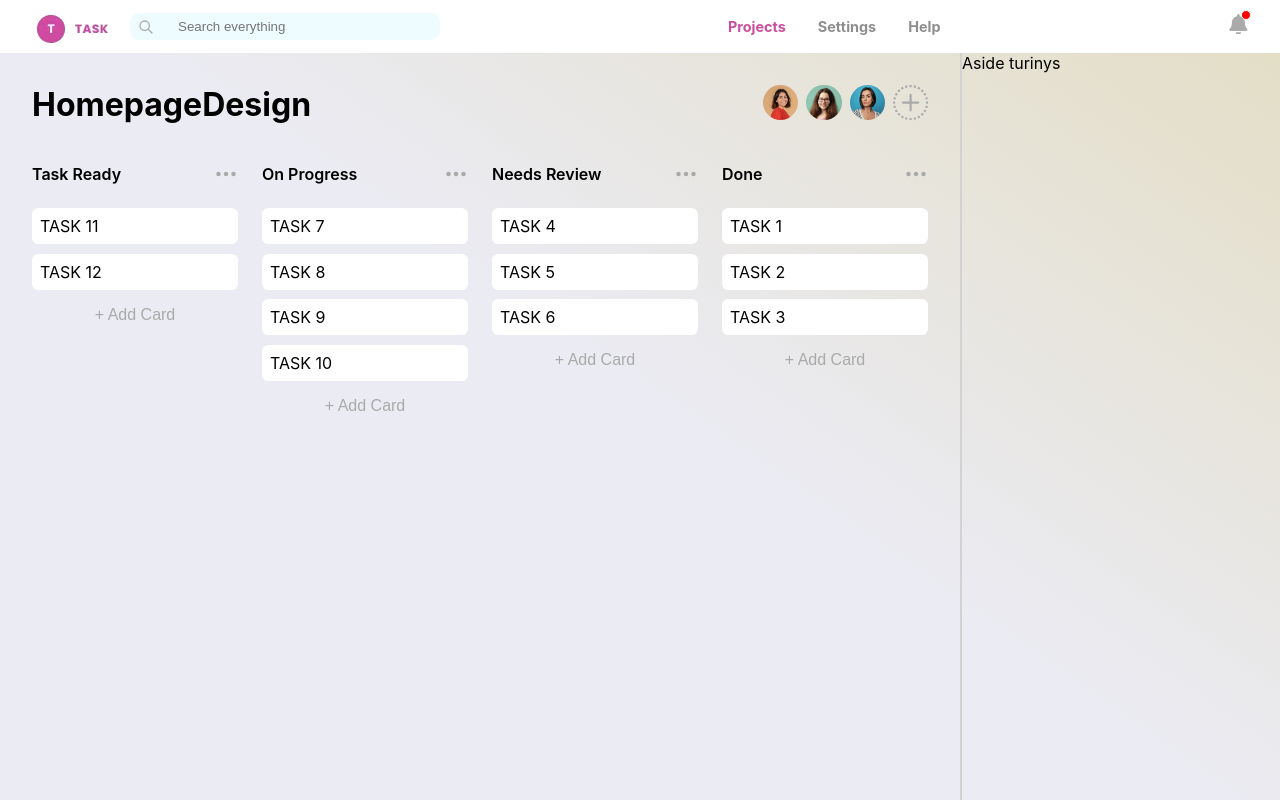
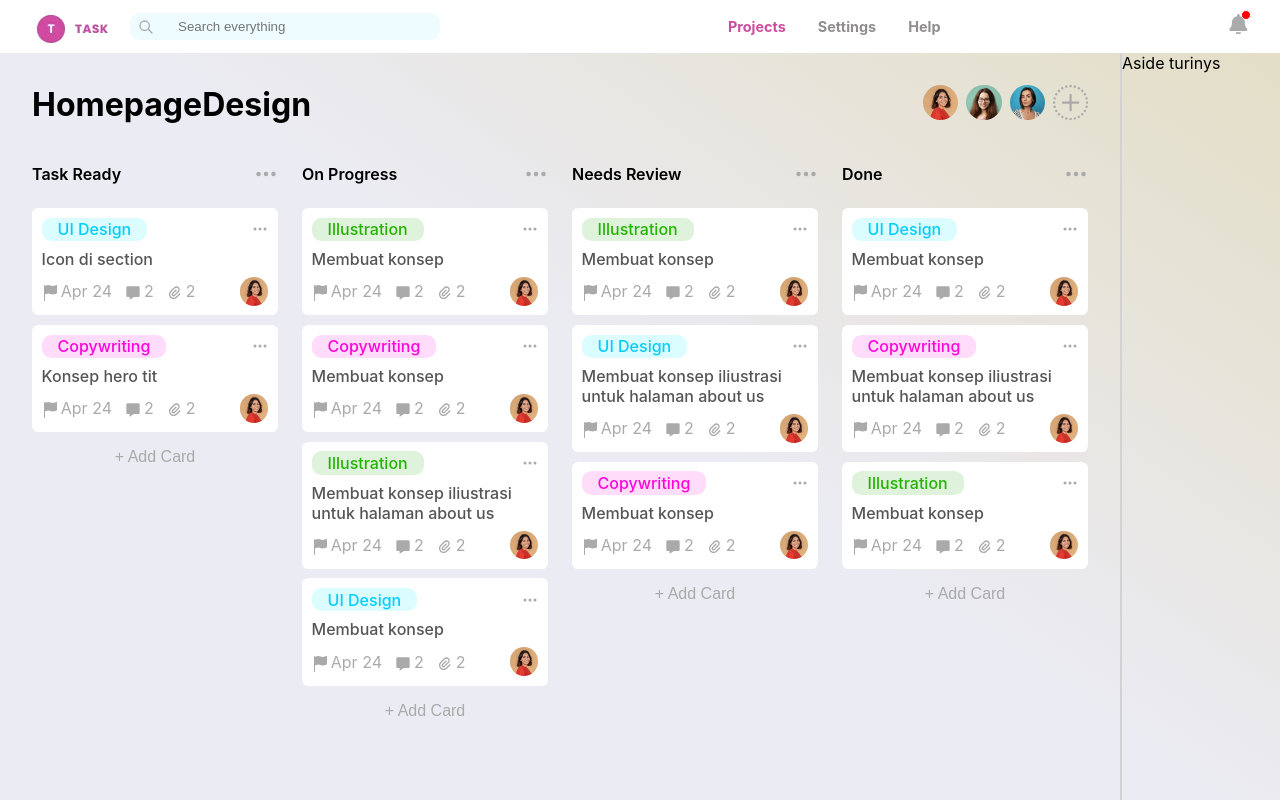
Before and after one commit to Gintaras68/web-dev-11-todo-cra, a React (Create React App) app: page / in a window 1280 px wide. Built offline with nearby package versions, Linux system fonts and the light colour scheme.

Commit message:
Component TaskCard - detailed task card (particaly)

```diff
--- a/src/App.css
+++ b/src/App.css
@@ -1,7 +1,7 @@
 .App {
   min-height: 100vh;
   display: grid;
-  grid-template-columns: 1fr 20rem;
+  grid-template-columns: 1fr 10rem;
   grid-template-rows: auto 1fr;
   grid-template-areas:
     'header header'
--- a/src/App.jsx
+++ b/src/App.jsx
@@ -12,14 +12,14 @@ function App() {
 
   const data = [
     {id: 1, tag: 'UI Design', task: 'Membuat konsep', createdAt: 1777053910803, userID: 1, stage: 'done'},
-    {id: 2, tag: 'Copywriting', task: 'Membuat konsep', createdAt: 1777053910803, userID: 2, stage: 'done'},
+    {id: 2, tag: 'Copywriting', task: 'Membuat konsep iliustrasi untuk halaman about us', createdAt: 1777053910803, userID: 2, stage: 'done'},
     {id: 3, tag: 'Illustration', task: 'Membuat konsep', createdAt: 1777053910803, userID: 3, stage: 'done'},
     {id: 4, tag: 'Illustration', task: 'Membuat konsep', createdAt: 1777053910803, userID: 3, stage: 'review'},
-    {id: 5, tag: 'UI Design', task: 'Membuat konsep', createdAt: 1777053910803, userID: 1, stage: 'review'},
+    {id: 5, tag: 'UI Design', task: 'Membuat konsep iliustrasi untuk halaman about us', createdAt: 1777053910803, userID: 1, stage: 'review'},
     {id: 6, tag: 'Copywriting', task: 'Membuat konsep', createdAt: 1777053910803, userID: 2, stage: 'review'},
     {id: 7, tag: 'Illustration', task: 'Membuat konsep', createdAt: 1777053910803, userID: 3, stage: 'progress'},
     {id: 8, tag: 'Copywriting', task: 'Membuat konsep', createdAt: 1777053910803, userID: 2, stage: 'progress'},
-    {id: 9, tag: 'Illustration', task: 'Membuat konsep', createdAt: 1777053910803, userID: 3, stage: 'progress'},
+    {id: 9, tag: 'Illustration', task: 'Membuat konsep iliustrasi untuk halaman about us', createdAt: 1777053910803, userID: 3, stage: 'progress'},
     {id: 10, tag: 'UI Design', task: 'Membuat konsep', createdAt: 1777053910803, userID: 1, stage: 'progress'},
     {id: 11, tag: 'UI Design', task: 'Icon  di section', createdAt: 1777053910803, userID: 1, stage: 'ready'},
     {id: 12, tag: 'Copywriting', task: 'Konsep hero tit', createdAt: 1777053910803, userID: 2, stage: 'ready'},
--- a/src/components/main/Column.jsx
+++ b/src/components/main/Column.jsx
@@ -1,8 +1,8 @@
 import { BsThreeDots } from 'react-icons/bs';
 import style from './Column.module.css';
+import TaskCard from './TaskCard';
 
 function Column({ title, tasks }) {
-  console.log(tasks);
 
   return (
     <div className={style.column}>
@@ -12,7 +12,8 @@ function Column({ title, tasks }) {
       </div>
 
       <ul className={style.tasksList}>
-        { tasks.map(task => <li key={task.id}><div className={style.taskCard}>TASK {task.id}</div></li>) }
+        {/* { tasks.map(task => <li key={task.id}><div className={style.taskCard}>TASK {task.id}</div></li>) } */}
+        { tasks.map(taskObj => <TaskCard key={taskObj.id} data={taskObj} />) }
       </ul>
 
       <button className={style.addCardBtn} type="button">+ Add Card</button>
--- a/src/components/main/Column.module.css
+++ b/src/components/main/Column.module.css
@@ -25,12 +25,6 @@
   gap: 0.6rem;
 }
 
-.taskCard {
-  padding: 0.5rem;
-  border-radius: 0.4rem;
-  background-color: white;
-}
-
 .addCardBtn {
   align-self: center;
   color: #aaa;
--- /dev/null
+++ b/src/components/main/TaskCard.jsx
@@ -0,0 +1,61 @@
+import style from './TaskCard.module.css';
+import userPhoto from './../../img/users/user-1.jpg';
+import { BsFlagFill, BsThreeDots } from 'react-icons/bs';
+import { BiSolidMessage } from 'react-icons/bi';
+import { RiAttachment2 } from 'react-icons/ri';
+
+function TaskCard({ data }) {
+  const { tag, task, createdAt, userID } = data;
+
+  // chose color class for category
+  let tagClass = '';
+  if (tag === 'Copywriting') {
+    tagClass = style.cardTag_red;
+  } else if (tag === 'UI Design') {
+    tagClass = style.cardTag_blue;
+  } else if (tag === 'Illustration') {
+    tagClass = style.cardTag_green;
+  }
+
+  // Get Date string
+  const date = new Date(createdAt);
+  const foramtedDate = date.toLocaleDateString('en-US', {
+    month: 'short',
+    day: 'numeric'
+  });
+
+
+  return (
+    <li>
+      <article className={style.taskCard}>
+        <header className={style.cardHeader}>
+          <p className={`${style.cardTag} ${tagClass}`}>{tag}</p>
+          <BsThreeDots />
+        </header>
+
+        <p className={style.cardTask}>{task}</p>
+
+        <footer className={style.cardFooter}>
+          <div className={style.cardInfo}>
+            <div className={style.cardDate}>
+              <BsFlagFill />
+              <p>{foramtedDate}</p>
+            </div>
+            <div className={style.cardNotes}>
+              <BiSolidMessage />
+              <p>2</p>
+            </div>
+            <div className={style.cardAttashed}>
+              <RiAttachment2 />
+              <p>2</p>
+            </div>
+          </div>
+
+          <img className={style.avatar} src={userPhoto} alt="Avatar" />
+        </footer>
+      </article>
+    </li>
+  );
+}
+
+export default TaskCard;
--- /dev/null
+++ b/src/components/main/TaskCard.module.css
@@ -0,0 +1,60 @@
+.taskCard {
+  padding: 0.6rem;
+  display: grid;
+  gap: 0.5rem;
+  border-radius: 0.4rem;
+  background-color: white;
+  p {
+    margin: 0;
+  }
+}
+
+.cardHeader,
+.cardFooter {
+  display: flex;
+  justify-content: space-between;
+  align-items: center;
+  color: #aaa;
+}
+
+.cardTag {
+  color: rgb(92, 92, 92);
+  font-weight: 500;
+  background-color: rgba(110, 110, 110, 0.137);
+  padding: 0.1rem 1rem;
+  border-radius: 0.6rem;
+
+}
+.cardTag_blue {
+  color: rgb(3, 205, 255);
+  background-color: rgba(0, 238, 255, 0.137);
+}
+.cardTag_red {
+  color: rgb(255, 3, 221);
+  background-color: rgba(255, 0, 212, 0.137);
+}
+.cardTag_green {
+  color: rgb(36, 179, 0);
+  background-color: rgba(19, 161, 0, 0.137);
+}
+
+.cardTask {
+  font-weight: 500;
+  color: #555;
+}
+
+.cardInfo {
+  display: flex;
+  gap: 0.8rem;
+}
+
+.cardDate, .cardNotes, .cardAttashed {
+  display: flex;
+  align-items: end;
+  gap: 0.2rem;
+}
+
+.avatar {
+  width: 1.8rem;
+  border-radius: 50%;
+}
```
